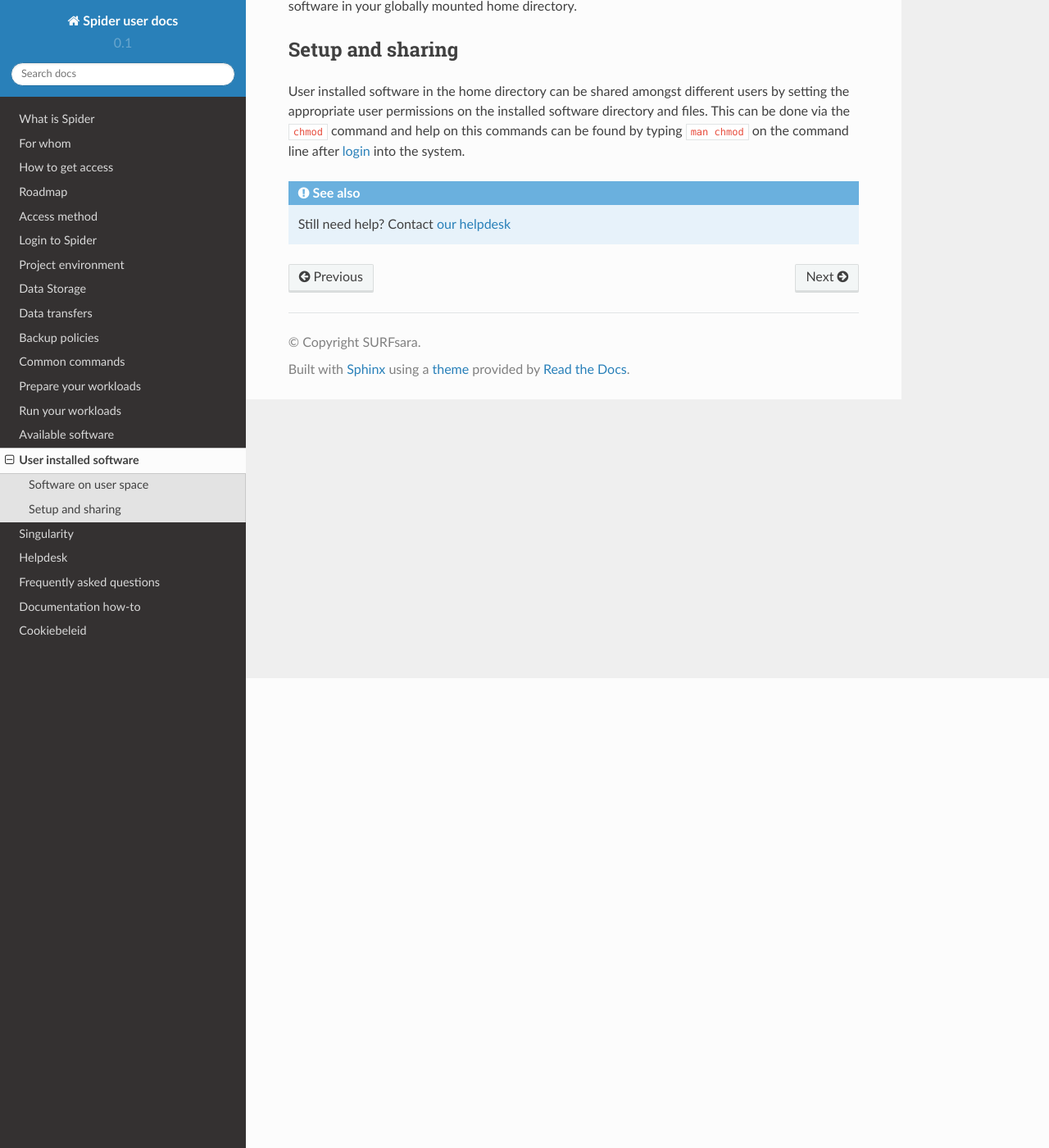
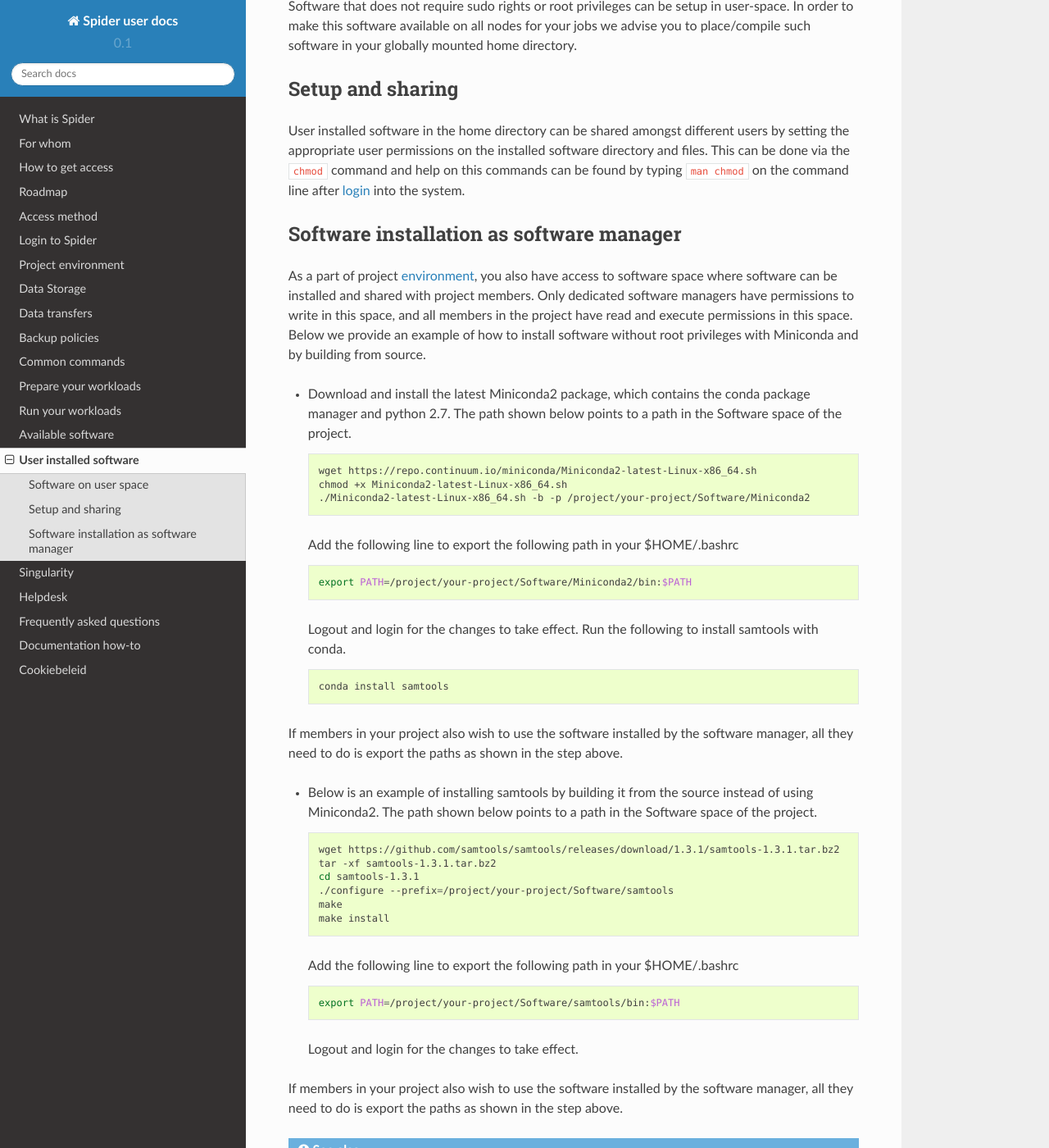
Before and after one commit to sara-nl/spiderdocs, a Sphinx documentation site: the page built from source/Pages/software/user_software.rst, in a window 1280 px wide and 1400 px high, scrolled down 573 px. Shown: the whole window at 82% size. Built offline with Sphinx 7.4.7 and the Read the Docs theme 2.0.0, drawn with Linux system fonts in a browser that asks for light colours; pages that are not in the unit, such as notebooks, are missing from menus; some of the changed text lies outside the part shown.

Commit message:
software manager role example

```diff
--- a/source/Pages/software/user_software.rst
+++ b/source/Pages/software/user_software.rst
@@ -32,5 +32,55 @@ directory and files. This can be done via the ``chmod`` command and help on this
 commands can be found by typing ``man chmod`` on the command line after
 :ref:`login <login>` into the system.
 
+=========================================
+Software installation as software manager
+=========================================
+
+As a part of project :ref:`environment <project-environment>`, you also have access to software space where software can be installed and shared with project members. Only dedicated software managers have permissions to write in this space, and all members in the project have read and execute permissions in this space. Below we provide an example of how to install software without root privileges with Miniconda and by building from source.
+
+* Download and install the latest Miniconda2 package, which contains the conda package manager and python 2.7. The path shown below points to a path in the Software space of the project.
+
+  .. code-block:: bash
+
+     wget https://repo.continuum.io/miniconda/Miniconda2-latest-Linux-x86_64.sh
+     chmod +x Miniconda2-latest-Linux-x86_64.sh
+     ./Miniconda2-latest-Linux-x86_64.sh -b -p /project/your-project/Software/Miniconda2
+
+
+  Add the following line to export the following path in your $HOME/.bashrc
+
+  .. code-block:: bash
+
+     export PATH=/project/your-project/Software/Miniconda2/bin:$PATH
+
+  Logout and login for the changes to take effect. Run the following to install samtools with conda.
+
+  .. code-block:: bash
+
+     conda install samtools
+
+If members in your project also wish to use the software installed by the software manager, all they need to do is export the paths as shown in the step above.
+
+* Below is an example of installing samtools by building it from the source instead of using Miniconda2. The path shown below points to a path in the Software space of the project.
+
+  .. code-block:: bash
+
+     wget https://github.com/samtools/samtools/releases/download/1.3.1/samtools-1.3.1.tar.bz2
+     tar -xf samtools-1.3.1.tar.bz2
+     cd samtools-1.3.1
+     ./configure --prefix=/project/your-project/Software/samtools
+     make
+     make install
+
+  Add the following line to export the following path in your $HOME/.bashrc
+
+  .. code-block:: bash
+
+     export PATH=/project/your-project/Software/samtools/bin:$PATH
+
+  Logout and login for the changes to take effect.
+
+If members in your project also wish to use the software installed by the software manager, all they need to do is export the paths as shown in the step above.
+
 
 .. seealso:: Still need help? Contact :ref:`our helpdesk <helpdesk>`
```
